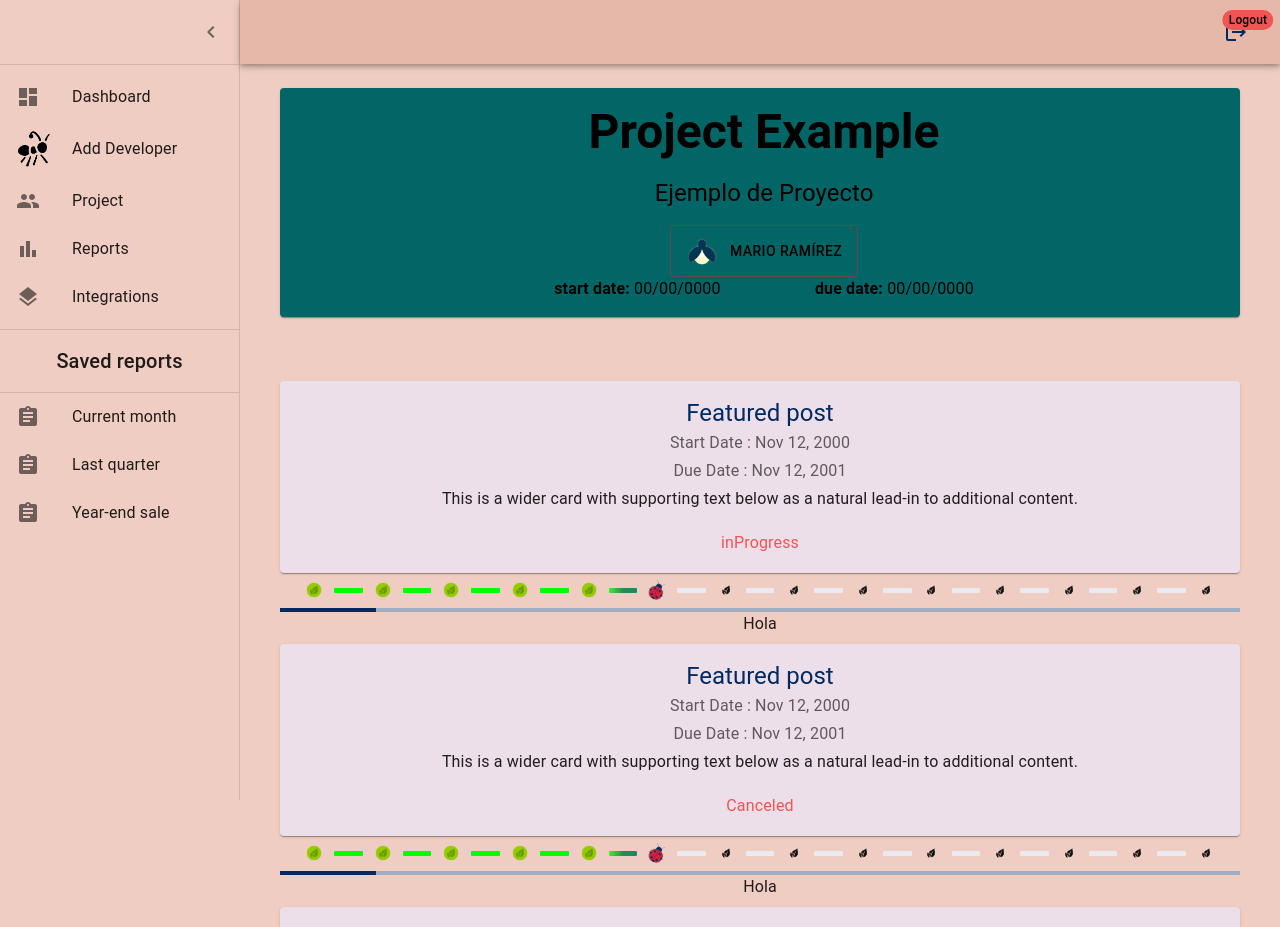
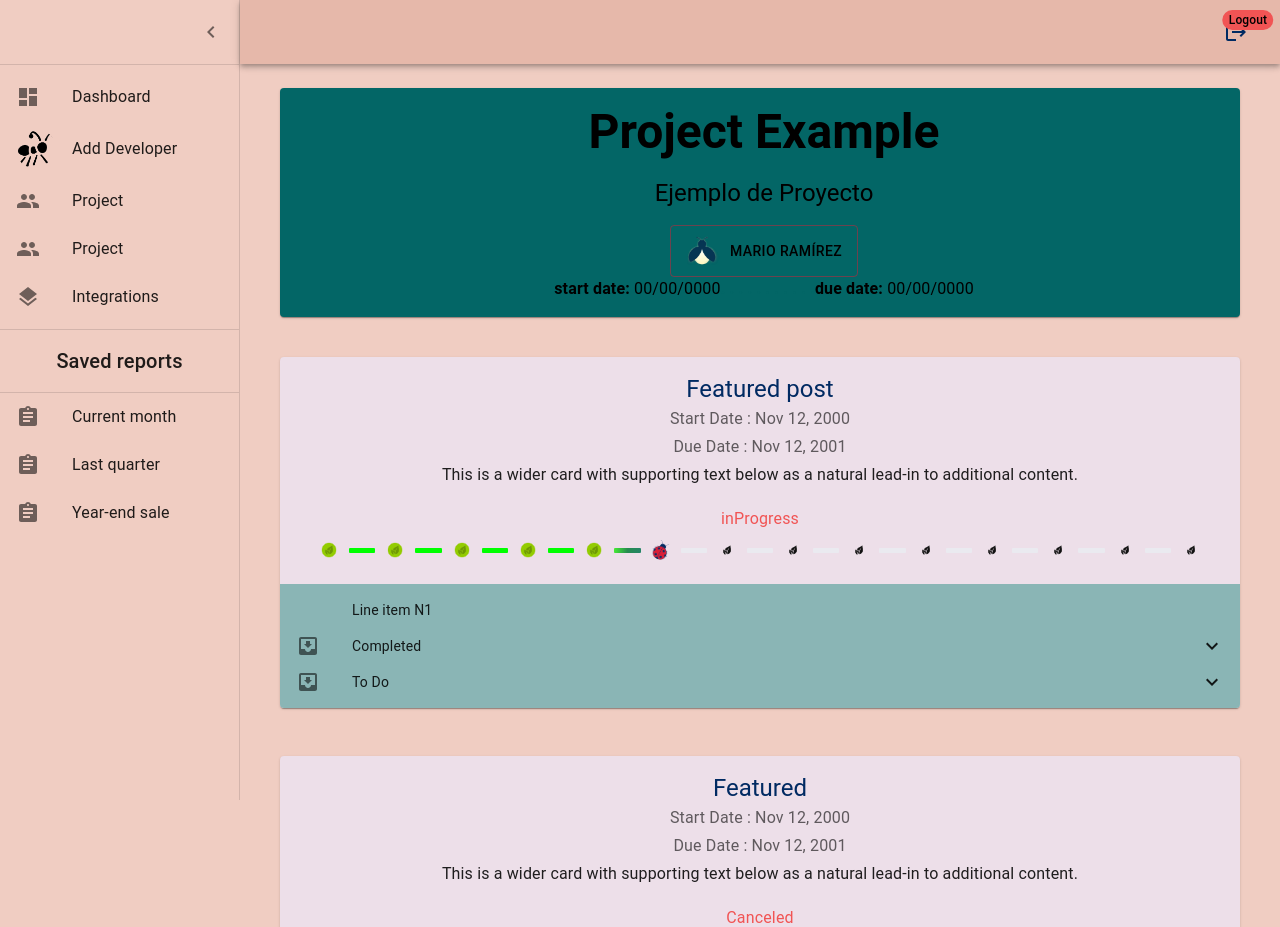
Before and after one commit to Marito-R-T/lady-bug-ui, a React (Create React App) app: page /profile/project-view in a window 1280 px wide. Shown: the top 927 px of the page. Built offline with nearby package versions, Linux system fonts and the light colour scheme.

Commit message:
add Time Picker

```diff
--- a/package.json
+++ b/package.json
@@ -3,14 +3,17 @@
   "version": "0.1.0",
   "private": true,
   "dependencies": {
+    "@date-io/date-fns": "^1.3.13",
     "@emotion/react": "^11.8.1",
     "@emotion/styled": "^11.8.1",
     "@mui/icons-material": "^5.4.2",
+    "@mui/lab": "^5.0.0-alpha.71",
     "@mui/material": "^5.4.3",
     "@mui/styled-engine-sc": "^5.4.2",
     "@testing-library/jest-dom": "^5.16.2",
     "@testing-library/react": "^12.1.3",
     "@testing-library/user-event": "^13.5.0",
+    "date-fns": "^2.28.0",
     "react": "^17.0.2",
     "react-dom": "^17.0.2",
     "react-router-dom": "^6.2.1",
--- a/src/admin/project-view/CaseView.js
+++ b/src/admin/project-view/CaseView.js
@@ -7,16 +7,73 @@ import CardActionArea from '@mui/material/CardActionArea';
 import CardContent from '@mui/material/CardContent';
 import CardActions from '@mui/material/CardActions';
 import Box from '@mui/material/Box';
+import Button from '@mui/material/Button';
 import StepCase from './CaseProgress2';
 import LinearLabel from './CaseProgress';
 import { Link } from 'react-router-dom';
+import PhasesView from './PhasesView';
+
+const actual = {
+    nameType: 'N',
+    startDate: 'Nov 12, 2000',
+    dueDate: 'Nov 12, 2001',
+    description:
+      'This is a wider card with supporting text below as a natural lead-in to additional content.',
+    status: 'inProgress',
+  };
+
+const completed = [
+    {
+      nameType: 'F',
+      startDate: 'Nov 12, 2000',
+      dueDate: 'Nov 12, 2001',
+      description:
+        'This is a wider card with supporting text below as a natural lead-in to additional content.',
+      status: 'inProgress',
+    },
+    {
+      nameType: 'G',
+      startDate: 'Nov 12, 2000',
+      dueDate: 'Nov 12, 2001',
+      description:
+        'This is a wider card with supporting text below as a natural lead-in to additional content.',
+      status: 'Canceled',
+    },
+    {
+      nameType: 'H',
+      startDate: 'Nov 12, 2000',
+      dueDate: 'Nov 12, 2001',
+      description:
+        'This is a wider card with supporting text below as a natural lead-in to additional content.',
+      status: 'Finished',
+    },
+  ];
+
+const toDo = [
+    {
+      nameType: 'K',
+      startDate: 'Nov 12, 2000',
+      dueDate: 'Nov 12, 2001',
+      description:
+        'This is a wider card with supporting text below as a natural lead-in to additional content.',
+      status: 'Canceled',
+    },
+    {
+      nameType: 'L',
+      startDate: 'Nov 12, 2000',
+      dueDate: 'Nov 12, 2001',
+      description:
+        'This is a wider card with supporting text below as a natural lead-in to additional content.',
+      status: 'Finished',
+    },
+]
 
 function CaseView(props) {
   const { post } = props;
 
   return (
-    <Grid item xs={12} md={12}>
-    <Card sx={{ display: 'flex', backgroundColor:'primary.clear' }}>
+    <Grid item xs={12} md={12} sx={{ py:5 }} >
+    <Card sx={{ backgroundColor:'primary.clear', columnCount:1 }}>
         <CardActionArea component="Link" href="/profile">
             <CardContent>
                 <Typography component="h2" variant="h5" color="dark.main">
@@ -34,14 +91,11 @@ function CaseView(props) {
                 <Typography variant="subtitle1" color="primary">
                 {post.status}
                 </Typography>
+                <StepCase/>
             </CardContent>
         </CardActionArea>
+        <PhasesView actual={actual} toDo={toDo} completed={completed}/>
         </Card>
-            <StepCase/>
-            <LinearLabel progress="10" />
-      <Box>
-          Hola
-      </Box>
     </Grid>
   );
 }
--- /dev/null
+++ b/src/admin/project-view/Phase.js
@@ -0,0 +1,43 @@
+import * as React from 'react';
+import ListItem from '@mui/material/ListItem';
+import ListItemButton from '@mui/material/ListItemButton';
+import ListItemText from '@mui/material/ListItemText';
+import ListItemAvatar from '@mui/material/ListItemAvatar';
+import Checkbox from '@mui/material/Checkbox';
+import Avatar from '@mui/material/Avatar';
+import DateTimeRangePicker from '../../theme/DateTimeRangePicker'
+
+export default function Phase(props) {
+    const [checked, setChecked] = React.useState([1]);
+
+    const handleToggle = (value) => () => {
+      const currentIndex = checked.indexOf(value);
+      const newChecked = [...checked];
+
+      if (currentIndex === -1) {
+        newChecked.push(value);
+      } else {
+        newChecked.splice(currentIndex, 1);
+      }
+
+      setChecked(newChecked);
+    };
+
+    return (
+        <ListItem
+            key={props.info.nameType+props.i}
+            disablePadding
+            secondaryAction={
+              <div>
+                <DateTimeRangePicker/>
+              </div>
+            }
+          >
+            <ListItemButton>
+              <ListItemAvatar>
+              </ListItemAvatar>
+              <ListItemText  primary={`Line item ${props.info.nameType + 1}`} />
+            </ListItemButton>
+        </ListItem>
+    );
+}
--- /dev/null
+++ b/src/admin/project-view/PhasesView.js
@@ -0,0 +1,67 @@
+import * as React from 'react';
+import List from '@mui/material/List';
+import ListItemButton from '@mui/material/ListItemButton';
+import ListItemIcon from '@mui/material/ListItemIcon';
+import ListItemText from '@mui/material/ListItemText';
+import Collapse from '@mui/material/Collapse';
+import InboxIcon from '@mui/icons-material/MoveToInbox';
+import ExpandLess from '@mui/icons-material/ExpandLess';
+import ExpandMore from '@mui/icons-material/ExpandMore';
+import StarBorder from '@mui/icons-material/StarBorder';
+import Phase from './Phase';
+
+export default function PhasesView(props) {
+  const [openc, setOpenc] = React.useState(false);
+  const [opent, setOpent] = React.useState(false);
+
+  const clickCompleted = () => {
+    setOpenc(!openc);
+  };
+
+  const clickToDo = () => {
+    setOpent(!opent);
+  };
+  var i = 0;
+
+  return (
+    <List
+        dense
+        sx={{ width: '100%', bgcolor: 'dark.cleargreen' }}
+        component="nav"
+        aria-labelledby="nested-list-subheader"
+    >
+      <Phase info={props.actual}/>
+      <ListItemButton onClick={clickCompleted}>
+        <ListItemIcon>
+          <InboxIcon />
+        </ListItemIcon>
+        <ListItemText primary="Completed" />
+        {openc ? <ExpandLess /> : <ExpandMore />}
+      </ListItemButton>
+      <Collapse in={openc} timeout="auto" unmountOnExit>
+        <List component="div" disablePadding>
+          {props.completed.map((value) => {
+            i++;
+            return(<Phase info={value} i={i}/>);
+          })}
+        </List>
+      </Collapse>
+      <ListItemButton onClick={clickToDo}>
+        <ListItemIcon>
+          <InboxIcon />
+        </ListItemIcon>
+        <ListItemText primary="To Do" />
+        {opent ? <ExpandLess /> : <ExpandMore />}
+      </ListItemButton>
+      <Collapse in={opent} timeout="auto" unmountOnExit>
+        <List component="div" disablePadding>
+          {
+          props.toDo.map((value) => {
+            i++;
+            return(<Phase info={value} i={i}/>);
+          })}
+        </List>
+      </Collapse>
+    </List>
+  );
+}
--- a/src/admin/project-view/ViewProject.js
+++ b/src/admin/project-view/ViewProject.js
@@ -14,7 +14,7 @@ const mainFeaturedPost = {
   status: 'in progress'
 };
 
-const featuredPosts = [
+const Cases = [
   {
     nameType: 'Featured post',
     startDate: 'Nov 12, 2000',
@@ -24,7 +24,7 @@ const featuredPosts = [
     status: 'inProgress',
   },
   {
-    nameType: 'Featured post',
+    nameType: 'Featured ',
     startDate: 'Nov 12, 2000',
     dueDate: 'Nov 12, 2001',
     description:
@@ -32,7 +32,7 @@ const featuredPosts = [
     status: 'Canceled',
   },
   {
-    nameType: 'Featured post',
+    nameType: 'Featur',
     startDate: 'Nov 12, 2000',
     dueDate: 'Nov 12, 2001',
     description:
@@ -59,9 +59,9 @@ export default function Blog() {
             </Box>
             <Box
               px={{ xs:3, sm:5 }}
-              py={{ xs:3, sm:5 }}>
+              py={{ xs:3, sm:2 }}>
               <Grid container spacing={1}>
-                {featuredPosts.map((post) => (
+                {Cases.map((post) => (
                   <CaseView key={post.title} post={post} />
                 ))}
               </Grid>
--- a/src/main-page/listItems.js
+++ b/src/main-page/listItems.js
@@ -32,11 +32,11 @@ export const mainListItems = (
       </ListItemIcon>
       <ListItemText primary="Project" />
     </ListItemButton>
-    <ListItemButton>
+    <ListItemButton component={Link} to="project-view">
       <ListItemIcon>
-        <BarChartIcon />
+        <PeopleIcon />
       </ListItemIcon>
-      <ListItemText primary="Reports" />
+      <ListItemText primary="Project" />
     </ListItemButton>
     <ListItemButton>
       <ListItemIcon>
--- /dev/null
+++ b/src/theme/DateTimeRangePicker.js
@@ -0,0 +1,65 @@
+import * as React from 'react';
+import Box from '@mui/material/Box';
+import AdapterDateFns from '@mui/lab/AdapterDateFns';
+import LocalizationProvider from '@mui/lab/LocalizationProvider';
+import DateRangePicker from '@mui/lab/DateRangePicker';
+import MobileDateTimePicker from '@mui/lab/MobileDateTimePicker';
+import Typography from '@mui/material/Typography';
+
+export default function DateTimeRangePicker() {
+    const [value, setValue] = React.useState([null, null]);
+  const [valuei, setValuei] = React.useState(null);
+  const [valuef, setValuef] = React.useState(null);
+  console.log(valuei);
+  console.log(valuef);
+
+  return (
+    <LocalizationProvider dateAdapter={AdapterDateFns}>
+      <DateRangePicker
+        label="Advanced keyboard"
+        value={value}
+        onChange={(newValue) => setValue(newValue)}
+        renderInput={(startProps, endProps) => (
+          <React.Fragment>
+            <Box sx={{ mx: 1 }}>
+            <Typography variant="caption">start date:</Typography>
+             </Box>
+            <MobileDateTimePicker
+              value={valuei}
+              onChange={(newValue) => {
+                setValuei(newValue);
+              }}
+              renderInput={(params) => (
+                <input
+                  ref={params.inputRef}
+                  {...params.inputProps}
+                  placeholder="mm/dd/yyy hh:mm"
+                  style={{ border: 'none', width: 140, backgroundColor: '#8ab5b5' }}
+                />
+              )}
+            />
+            <Box sx={{ mx: 1 }}>
+                <Typography variant="caption"> due date: </Typography>
+            </Box>
+            <MobileDateTimePicker
+              value={valuef}
+              onChange={(newValue) => {
+                if (newValue > valuei) {
+                  setValuef(newValue);
+                }
+              }}
+              renderInput={(params) => (
+                <input
+                  ref={params.inputRef}
+                  {...params.inputProps}
+                  placeholder="mm/dd/yyy hh:mm"
+                  style={{ border: 'none', width: 140, backgroundColor: '#8ab5b5' }}
+                />
+              )}
+            />
+          </React.Fragment>
+        )}
+      />
+    </LocalizationProvider>
+  );
+}
--- a/src/theme/theme.js
+++ b/src/theme/theme.js
@@ -13,6 +13,7 @@ export const theme = createTheme({
       },
       neutral: {
         main: '#e6b8aa',
+        darker: '#e8dae4',
         contrastText: '#fff',
       },
       secondary: {
@@ -22,7 +23,8 @@ export const theme = createTheme({
         //main: '#002A62'
         main: '#002A62',
         black: '#000000',
-        green: '#036666'
+        green: '#036666',
+        cleargreen: '#8ab5b5'
       },
       white: '#ffffff'
     },
```
Also changed, not shown: 1 other file (tests, documents, lock files or other folders).
